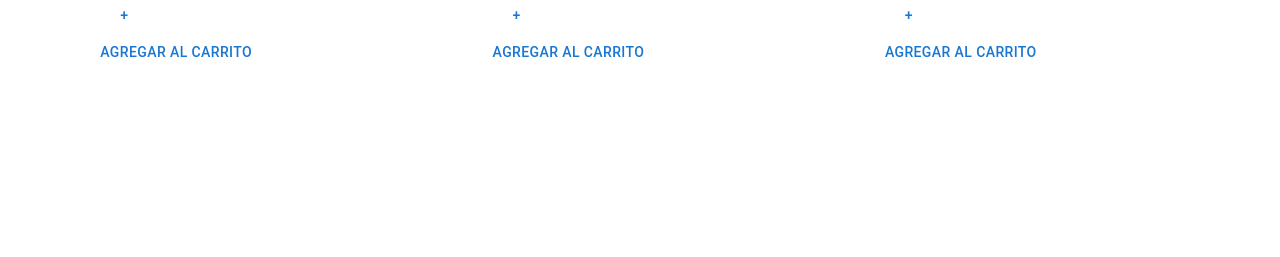
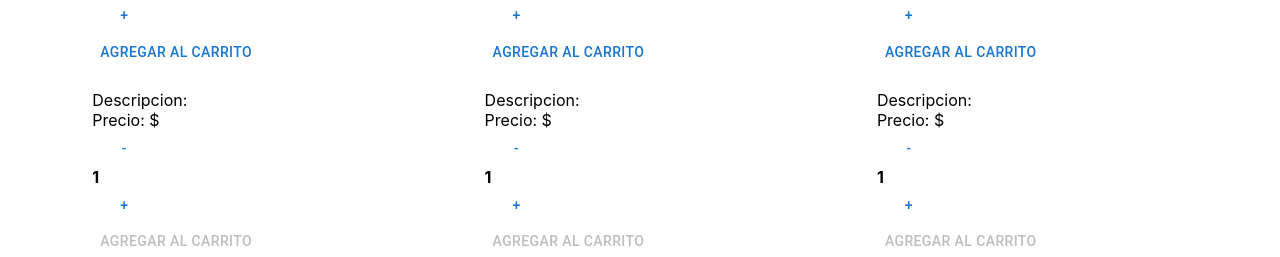
Before and after one commit to alvarom18/proyecto-react, a React (Create React App) app: page / in a window 1280 px wide. Shown: the part 559-816 px from the top of the page. Built offline with nearby package versions, Linux system fonts and the light colour scheme.

Commit message:
contador

```diff
--- a/src/componentes/Item/Item.jsx
+++ b/src/componentes/Item/Item.jsx
@@ -1,6 +1,7 @@
 import { Button } from "@mui/material";
 import styles from "./Item.module.css";
 import ItemCount from "../Counter/Counter";
+import ItemDetail from "../ItemDetail/ItemDetail";
 const Item = ({ id, name, img, price, stock }) => {
   return (
     <article>
@@ -21,6 +22,7 @@ const Item = ({ id, name, img, price, stock }) => {
           stock={10}
           onAdd={(cantidad) => console.log("Cantidad agregada", cantidad)}
         />
+        <ItemDetail />
       </footer>
     </article>
   );
--- a/src/componentes/ItemDetail/ItemDetail.jsx
+++ b/src/componentes/ItemDetail/ItemDetail.jsx
@@ -2,6 +2,32 @@ import { useState } from "react";
 import { Link } from "react-router-dom";
 import ItemCount from "../Counter/Counter";
 
-const ItemDetail = ({id, name, img, category, description, price, stock}) => {
-    const[quantityAdded, set]
-}
+const ItemDetail = ({ id, name, img, category, description, price, stock }) => {
+  const [quantityAdded, setQuantityAdded] = useState(0);
+  const handleOnAdd = (quantity) => {
+    setQuantityAdded(quantity);
+  };
+
+  return (
+    <article>
+      <header>
+        <h2>{name}</h2>
+      </header>
+      <picture>
+        <img src={img} alt={name} />
+      </picture>
+      <section>
+        <p>Descripcion: {description}</p>
+        <p>Precio: ${price}</p>
+      </section>
+      <footer>
+        {quantityAdded > 0 ? (
+          <Link to="/cart"> Terminar compra</Link>
+        ) : (
+          <ItemCount initial={1} stock={stock} onAdd={handleOnAdd} />
+        )}
+      </footer>
+    </article>
+  );
+};
+export default ItemDetail;
--- a/src/componentes/ItemListContainer/ItemListContainer.jsx
+++ b/src/componentes/ItemListContainer/ItemListContainer.jsx
@@ -1,7 +1,7 @@
 import { useState, useEffect } from "react";
 import { getProducts } from "../Products/Products";
 import ItemList from "../ItemList/ItemList";
-import { useParams } from "react-router-dom";
+
 const ItemListContainer = ({ greeting }) => {
   const [products, setProducts] = useState([]);
 
```
